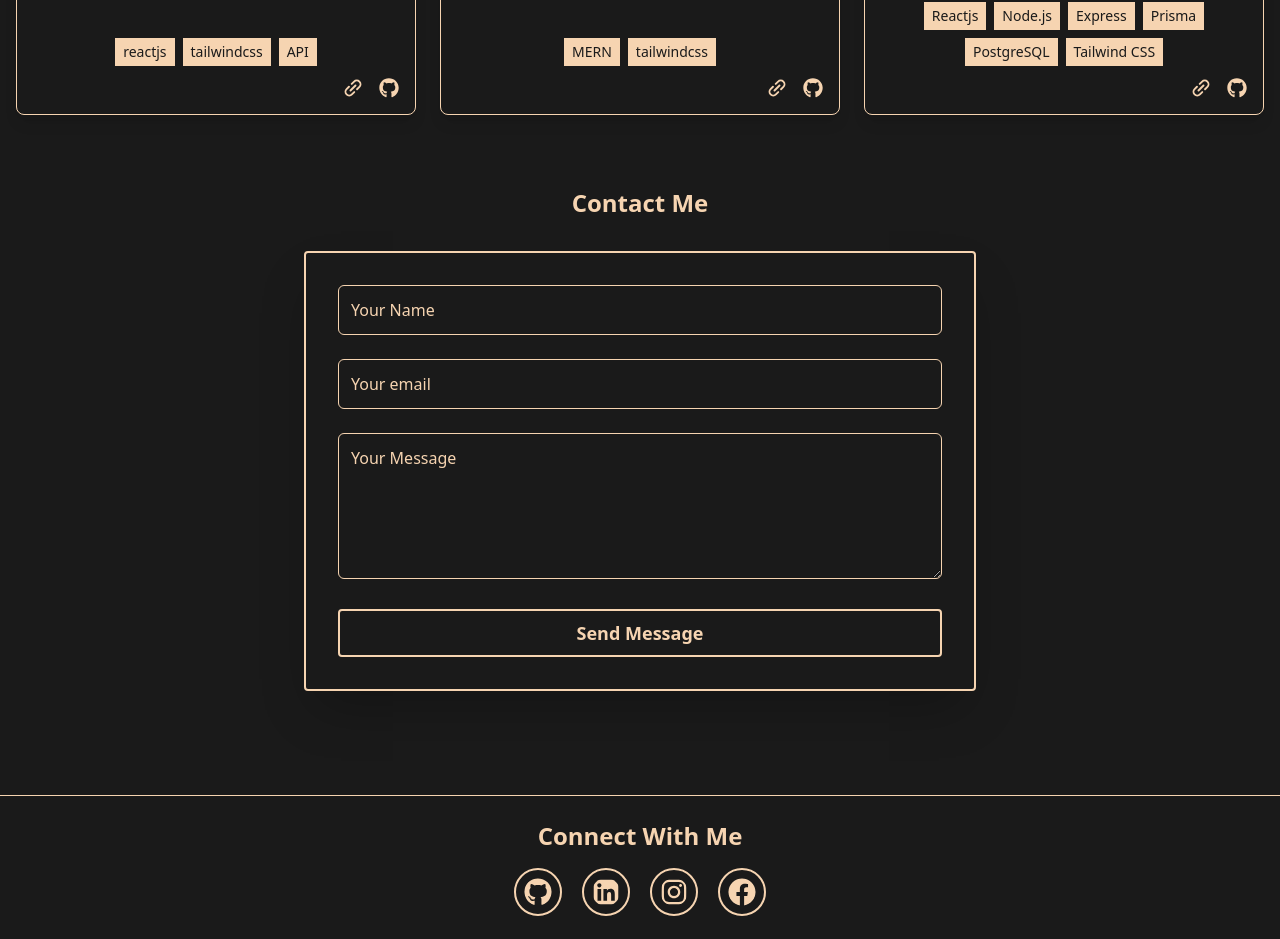
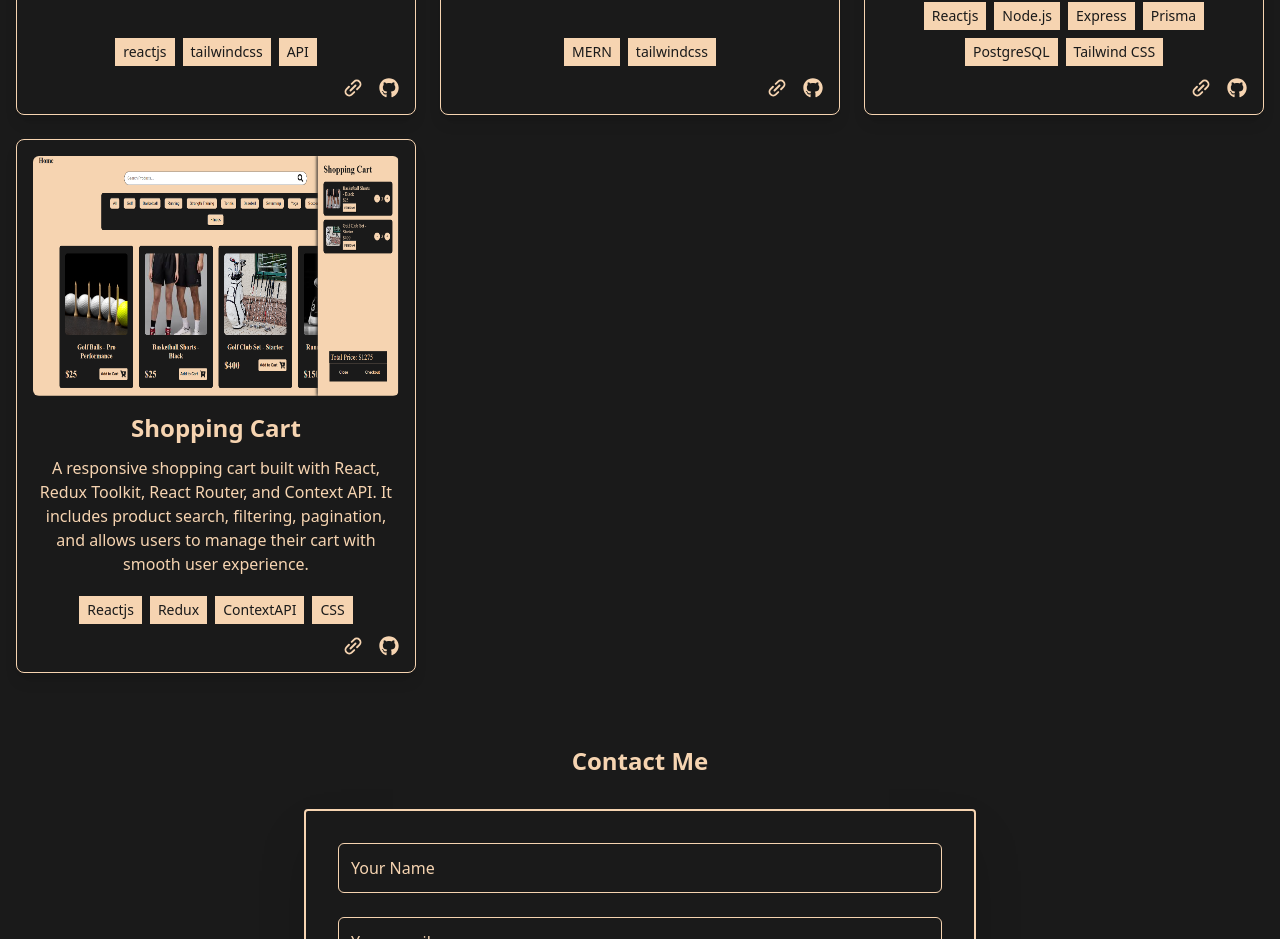
Before and after one commit to PratishBuzzra/My-Portfolio, a React (Vite) app: page / in a window 1280 px wide. Shown: the part 2680-3619 px from the top of the page. Built offline with nearby package versions, Linux system fonts and the light colour scheme.

Commit message:
updated projects

```diff
--- a/src/components/projects/Projects.jsx
+++ b/src/components/projects/Projects.jsx
@@ -5,6 +5,7 @@ import SMMS from "/images/SMS.png"
 import gogl from "/images/gogl.png"
 import shopbuzz from "/images/shopbuzz.png"
 import Zobly from "/images/Zobly.png"
+import shoppingcart from "/images/shoppingcart.png"
 import { PiLinkSimpleBold } from "react-icons/pi";
 import { FaGithub } from "react-icons/fa";
 const allProjects = [
@@ -61,6 +62,15 @@ const allProjects = [
     projectLanguages: ["Reactjs", "Node.js", "Express", "Prisma", "PostgreSQL", "Tailwind CSS"],
     projectLiveLink: "",
     projectGithub: "https://github.com/PratishBuzzra/Zobly-PERN.git"
+},
+  {
+    id: 7,
+    projectImg: shoppingcart,
+    projectName: "Shopping Cart",
+    projectDesc: "A responsive shopping cart built with React, Redux Toolkit, React Router, and Context API. It includes product search, filtering, pagination, and allows users to manage their cart with smooth user experience.",
+    projectLanguages: ["Reactjs", "Redux", "ContextAPI", "CSS"],
+    projectLiveLink: "https://shopping-cart-lake-beta.vercel.app/",
+    projectGithub: "https://github.com/PratishBuzzra/Shopping-Cart.git"
 }
 
 ]
```
Also changed, not shown: public/images/shoppingcart.png (added).
